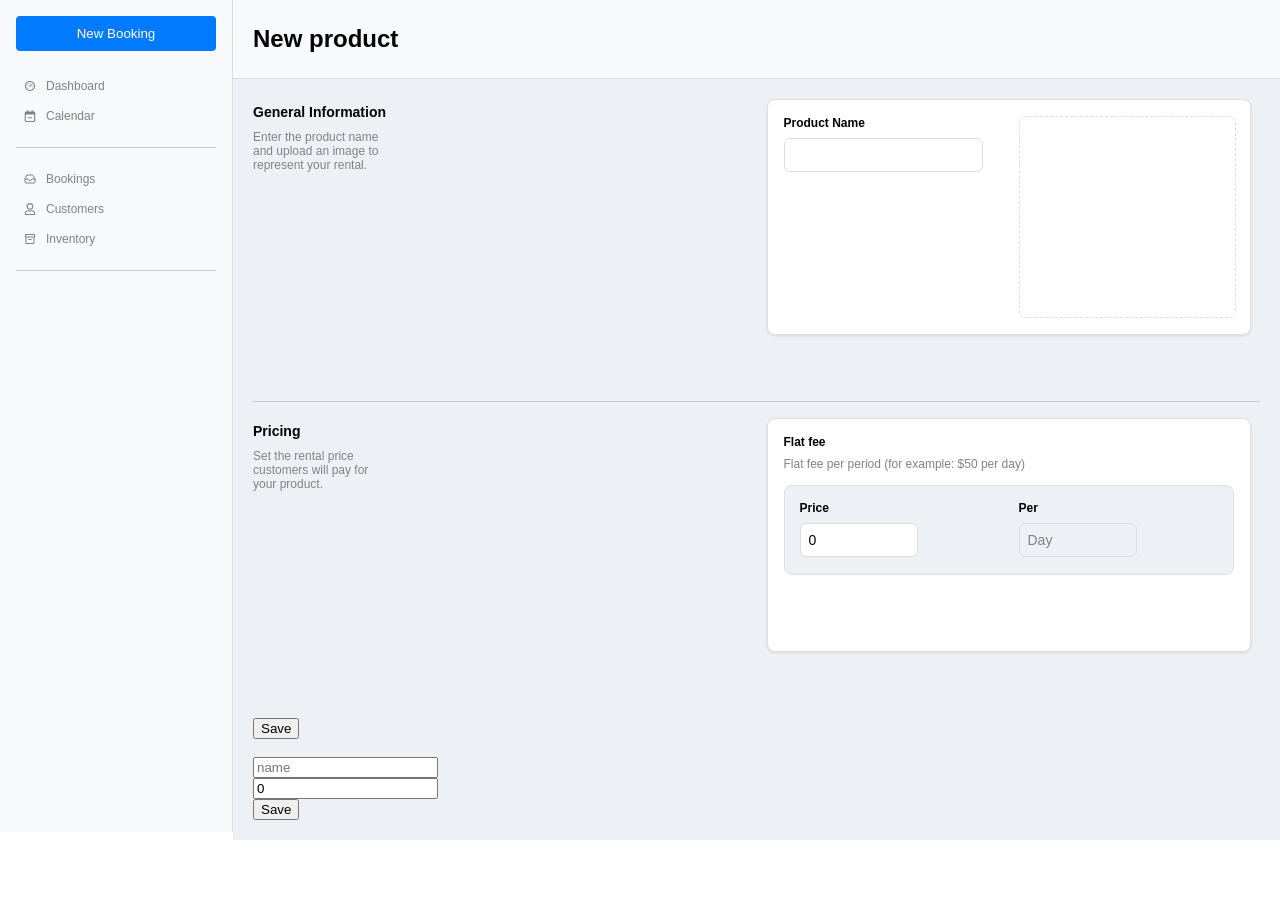
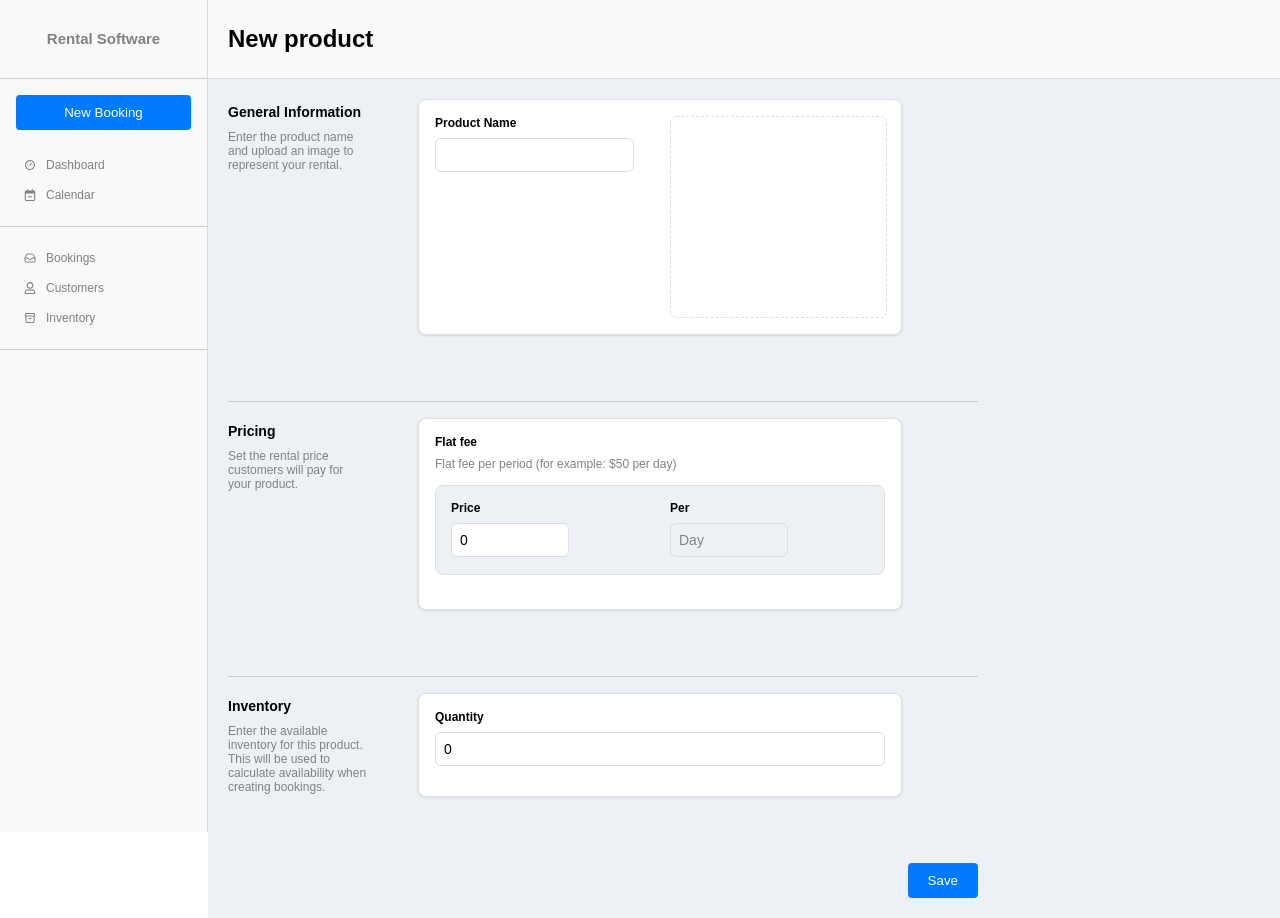
Before and after one commit to ForeverPlat/rental-software, a React (Vite) app in the folder frontend/: page /products/new in a window 1280 px wide. Before the commit the page ends 840 px from the top, so only its background shows below. Built offline with nearby package versions, Linux system fonts and the light colour scheme.

Commit message:
likely final round for styling, and finished request for customer

```diff
--- a/frontend/src/App.jsx
+++ b/frontend/src/App.jsx
@@ -15,7 +15,7 @@ import Calendar from './features/Calendar';
 import Inventory from './features/Inventory';
 
 import NewBooking from './features/NewBooking/NewBooking';
-import NewCustomer from './features/NewCustomer'
+import NewCustomer from './features/NewCustomer/NewCustomer'
 import NewProduct from './features/NewProduct/NewProduct';
 
 const App = () => {
--- a/frontend/src/components/MetricCard.jsx
+++ b/frontend/src/components/MetricCard.jsx
@@ -4,7 +4,7 @@ const MetricCard = ({ label, value }) => {
   return (
     <div style={{
       border: '1px solid #ddd',
-      'background-color': '#ffffff',
+      backgroundColor: '#ffffff',
       borderRadius: '8px',
       padding: '1rem',
       minWidth: '120px',
--- a/frontend/src/components/Sidebar/Sidebar.css
+++ b/frontend/src/components/Sidebar/Sidebar.css
@@ -1,5 +1,7 @@
 .sidebar {
-  width: 200px;
+  width: 175px;
+  max-width: 175px;
+  min-width: 175px;
   height: 100vh;
   background-color: #f8f9fa;
   color: #828282;
@@ -8,6 +10,14 @@
   flex-direction: column;
   border-right: 1px solid #ddd;
   font-size: 12px;
+}
+
+.sidebar-logo {
+  display: flex;
+  justify-content: center;
+  padding: 14.25px 0px;
+  font-size: 15px;
+  font-weight: bold;
 }
 
 .new-booking-btn {
@@ -45,7 +55,7 @@
 }
 
 .sidebar-divider {
-  margin: 16px 0;
+  margin: 16px -16px;
   border: none;
   border-top: 1px solid #ccc;
 }
--- a/frontend/src/components/Sidebar/Sidebar.jsx
+++ b/frontend/src/components/Sidebar/Sidebar.jsx
@@ -26,6 +26,12 @@ const Sidebar = () => {
 
   return (
     <nav className='sidebar' style={Sidebar.css}>
+
+      <div className='sidebar-logo'>
+        Rental Software
+      </div>
+
+      <hr className='sidebar-divider' />
 
       <button className='new-booking-btn' onClick={ () => navigate('/bookings/new') }>New Booking</button>
 
--- a/frontend/src/features/NewBooking/NewBooking.jsx
+++ b/frontend/src/features/NewBooking/NewBooking.jsx
@@ -1,4 +1,4 @@
-import React, { useState, useEffect } from 'react'
+import React, { useState, useEffect, useCallback } from 'react'
 import './NewBooking.css'
 // import SearchBar from '../../components'
 import SearchBar from '../../components/SearchBar/SearchBar';
@@ -15,35 +15,28 @@ const NewBooking = () => {
   const [searchTerm, setSearchTerm] = useState('');
   const [productSearchTerm, setProductSearchTerm] = useState('');
 
-    // get userId from token (in localStorage)
-    // booking name
-    // booking email
-    // booking number
+    const [booking, setBooking] = useState({
+      "customerId": '',
+      'pickupDate': '',
+      'pickupTime': '',
+      'returnDate': '',
+      'returnTime': '' ,
+      "status": 'pending',
+      "products": [],
+      "payment": {}
+    });
 
-    //  check how to properly set up the number
-    const [booking, setBooking] = useState({"customerId": '', "products": [], 'pickupDate': '', 'pickupTime': '', 'returnDate': '', 'returnTime': '' });
-
-    // create the rolidex thing of customers
-    // selecting the customer will give their id
     const [customer, setCustomer] = useState(null);
 
-    // this will work similarly to the customers
-    // but will be an array of products the user chooses
     const [products, setProducts] = useState([]);
     const [productTotal, setProductTotal] = useState([])
 
-    // this will be selected using a calender component
-    // i beg please look for a component library
     const [pickupDate, setPickupDate] = useState(null);
     const [returnDate, setReturnDate]= useState(null);
 
     const [pickupTime, setPickupTime] = useState(null);
     const [returnTime, setReturnTime] = useState(null);
 
-    // drop down menu?
-    // status starts of as a default maybe?
-
-    // method should be a drop down menu of option
     const [payment, setPayment] = useState({ 'method': '', amount: 0 })
 
     const [error, setError] = useState('');
@@ -53,7 +46,7 @@ const NewBooking = () => {
   // Handle selection from SearchBar
   const handleProductSelect  = (item) => {
 
-    if (products.some(existingProduct => existingProduct.id === item.id)) {
+    if (products.some(existingProduct => existingProduct._id === item._id)) {
       console.log(`Product with ID ${item.id} already selected`);
       return;
     }
@@ -123,17 +116,81 @@ const NewBooking = () => {
     }))
   }
 
-  const handleProductTotalChange = (id, total) => {
+  // do more reading on useCallBack
+  // preventing infinite loop by ensuring this isn't called on every render?
+  // but instead only when user makes change
+  const handleProductTotalChange = useCallback((id, total) => {
     setProductTotal((prev) => {
       const updatedTotals = prev.filter((totalObj) => totalObj.product !== id);
       return [...updatedTotals, { product: id, total }];
     })
-  }
+
+    const bookingTotal = 0;
+      productTotal.forEach((product) => {
+      bookingTotal += product.total;
+    })
+
+    setPayment({ total: bookingTotal });
+
+    setBooking((booking) => ({
+      ...booking,
+      payment: {
+        ...booking.payment,
+        amount: bookingTotal
+      }
+    }))
+
+  }, []);
 
   const getBookingTotal = () => {
     if (!productTotal.length) return 0;
     return productTotal.reduce((sum, item) => sum + (item.total || 0), 0).toFixed(2);
   }
+
+  // const [booking, setBooking] = useState({
+  //     "customerId": '',
+  //     "products": [],
+  //     'pickupDate': '',
+  //     'pickupTime': '',
+  //     'returnDate': '',
+  //     'returnTime': ''
+  //   });
+
+    const handleSubmit = async () => {
+      const token = localStorage.getItem('token');
+
+      const { customerId, products, pickupDate, pickupTime, returnDate, returnTime } = booking;
+
+      if (customerId || products || pickupDate || pickupTime || returnDate || returnTime) {
+        setError("All fields must be filled.");
+      }
+
+      try {
+        const res = await fetch('http://localhost:2000/api/bookings', {
+          method: 'POST',
+          headers: {
+            'Content-Type': 'application/json',
+            'Authorization': `Bearer ${token}`
+          },
+          body: JSON.stringify(booking), // update from startDate and other to pick up and return
+        });
+
+        const result = await res.json();
+
+        if (res.ok) {
+          // setSuccess('Verification email sent.');
+          delayedMessage(setSuccess, 'Booking has been created.')
+          setBooking({ "customerId": '', "products": [], "pickupDate": '', "pickupTime": '', "returnDate": '', "returnTime": '' });
+        } else {
+          delayedMessage(setError, result.error || 'Failed to create product.')
+          // setError(result.error || 'Failed to create user.');
+        }
+
+      } catch (error) {
+        delayedMessage(setError, 'An error occurred. Please try again later.');
+        // setError('An error occurred. Please try again later.');
+      }
+    }
 
   // console.log(booking);
 
@@ -270,6 +327,9 @@ const NewBooking = () => {
           </div>
         )}
 
+        {/* make it so button can only be clicked when all fields are filled */}
+        <button className='new-booking-save-button' onClick={handleSubmit}>Save</button>
+
 
 
         {/* Display selected item details (optional, for debugging) */}
--- /dev/null
+++ b/frontend/src/features/NewCustomer/NewCustomer.css
@@ -0,0 +1,59 @@
+.new-customer-container {
+    display: flex;
+    flex-direction: column;
+    /* gap: 20px; */
+    background-color: #fff;
+    border-radius: 8px;
+    box-shadow: 0 1px 3px rgba(0, 0, 0, 0.1);
+    padding: 16px;
+    margin-bottom: 16px;
+    border: 1px solid #e0e0e0;
+    max-width: 450px;
+    min-width: 300px;
+    height: 175px;
+    min-height: 170px;
+}
+
+.new-customer-customer-name-input {
+    font-size: 16px !important;
+    padding: 15px 20px !important;
+    margin: 0px !important;
+}
+
+.new-customer-container input {
+    padding: 8px;
+    border: 1px solid #ddd;
+    border-radius: 4px;
+    font-size: 14px;
+    margin-bottom: 10px;
+}
+
+.new-customer-information-header {
+    font-weight: 600;
+    margin-bottom: 16px;
+}
+
+.new-customer-information-container {
+    display: grid;
+    grid-template-columns: 1fr 1fr;
+    gap: 20px;
+}
+
+.new-customer-subheader-span {
+  display: flex;
+  align-items: center;
+  font-size: 11px;
+  font-weight: bold;
+  margin-bottom: 4px;
+}
+
+.new-customer-save-button {
+    display: flex;
+    justify-self: right;
+    background-color: #007bff;
+    color: white;
+    border: none;
+    padding: 10px 20px;
+    border-radius: 4px;
+    cursor: pointer;
+}
--- a/frontend/src/features/NewCustomer.jsx
+++ b/frontend/src/features/NewCustomer/NewCustomer.jsx
@@ -1,4 +1,5 @@
 import React, { useState, useEffect } from 'react'
+import './NewCustomer.css'
 
 const NewCustomer = () => {
 
@@ -12,12 +13,24 @@ const NewCustomer = () => {
     const [error, setError] = useState('');
     const [success, setSuccess] = useState('');
 
-    const handleChange = (e) => {
-      const { name, value } = e.target;
-
+    const handleNameChange = (e) => {
       setCustomer((prevCustomer) => ({
           ...prevCustomer,
-          [name]: value
+          name: e.target.value
+      }))
+    }
+
+    const handleEmailChange = (e) => {
+      setCustomer((prevCustomer) => ({
+          ...prevCustomer,
+          email: e.target.value
+      }))
+    }
+
+    const handleNumberChange = (e) => {
+      setCustomer((prevCustomer) => ({
+          ...prevCustomer,
+          number: e.target.value
       }))
     }
 
@@ -31,8 +44,7 @@ const NewCustomer = () => {
       }, 100); // Small delay to ensure previous message clears
     };
 
-    const handleSubmit = async (e) => {
-      e.preventDefault();
+    const handleSubmit = async () => {
       const token = localStorage.getItem('token');
 
       const { name, email, number } = customer;
@@ -73,18 +85,39 @@ const NewCustomer = () => {
     }
 
   return (
-    <div>
-        <form className='new-customer-form' id='new-customer-form' onSubmit={handleSubmit}>
-            <div className="new-customer-msg" style={{ color: error ? 'red' : 'green' }}>
-              {error || success}
-            </div> <br />
-            <input type="text" name='name' placeholder="name" value={customer.name} onChange={handleChange} required /> <br />
-            <input type="email" name='email' placeholder="Email" value={customer.email} onChange={handleChange} required /> <br />
-            <input type="phone" name='number' placeholder="Number" value={customer.number} onChange={handleChange} required /> <br />
-            <button id="new-customer-button" type="submit">Create Customer</button>
-        </form>
+    <div  style={{ padding: '20px', maxWidth: '450px' }}>
+
+      <div className='new-customer-container'>
+
+        {/* customer name input */}
+        <input className='new-customer-customer-name-input' type="text" name='name' placeholder="Customer name" value={customer.name} onChange={handleNameChange} /> <br />
+
+        <hr style={{ borderTop: ' 1px solid #ccc', marginBottom: '16px' }}/>
 
 
+        {/* Information header */}
+        <span className='new-customer-information-header'>Information</span>
+        {/* email */}
+        {/* customer type */}
+        {/* phone */}
+        <div className='new-customer-information-container'>
+          <div style={{ display: 'flex', flexDirection: 'column' }}>
+            <span className='new-customer-subheader-span'>Email</span>
+            <input type="email" name='email' placeholder="Email" value={customer.email} onChange={handleEmailChange} required />
+          </div>
+          <div style={{ display: 'flex', flexDirection: 'column' }}>
+            <span className='new-customer-subheader-span'>Phone Number</span>
+            <input type="phone" name='number' placeholder="Number" value={customer.number} onChange={handleNumberChange} required />
+          </div>
+        </div>
+        <div className="new-product-msg" style={{ color: error ? 'red' : 'green' }}>
+          { error || success }
+        </div>
+      </div>
+
+
+        {/* make it so button can only be clicked when all fields are filled */}
+        <button className='new-customer-save-button' onClick={handleSubmit}>Save</button>
     </div>
   )
 }
--- a/frontend/src/features/NewProduct/NewProduct.css
+++ b/frontend/src/features/NewProduct/NewProduct.css
@@ -1,8 +1,16 @@
 .new-product-container-wrapper {
     display: grid;
-    grid-template-columns: 1fr 1fr;
-    gap: 20px;
+    grid-template-columns: auto 1fr;
+    gap: 50px;
     margin-bottom: 50px;
+}
+
+.new-product-header-span {
+  display: flex;
+  align-items: center;
+  margin-bottom: 8px;
+  font-size: 12px;
+  font-weight: bold;
 }
 
 .new-product-name-container {
@@ -25,6 +33,7 @@
     display: flex;
     flex-direction: column;
     gap: 10px;
+    max-width: 200px;
 }
 
 .new-product-description span {
@@ -38,14 +47,6 @@
     max-width: 140px;
     font-size: 12px;
     color: #828282;
-}
-
-.new-product-name-container span {
-  display: flex;
-  align-items: center;
-  margin-bottom: 8px;
-  font-size: 12px;
-  font-weight: bold;
 }
 
 .new-product-name-container input {
@@ -82,7 +83,7 @@
     border: 1px solid #e0e0e0;
     max-width: 450px;
     min-width: 300px;
-    min-height: 200px;
+    min-height: 100px;
 }
 
 .new-product-pricing-container span {
@@ -131,3 +132,40 @@
     display: flex;
     justify-content: right;
 }
+
+/* stock */
+
+.new-product-inventory-container {
+    display: flex;
+    flex-direction: column;
+    background-color: #fff;
+    border-radius: 8px;
+    box-shadow: 0 1px 3px rgba(0, 0, 0, 0.1);
+    padding: 16px;
+    margin-bottom: 16px;
+    border: 1px solid #e0e0e0;
+    max-width: 450px;
+    min-width: 300px;
+    height: 70px;
+    min-height: 70px;
+}
+
+.new-product-inventory-container input {
+    /* width: 280px; */
+    padding: 8px;
+    border: 1px solid #ddd;
+    border-radius: 6px;
+    font-size: 14px;
+    outline: none;
+}
+
+.new-product-save-button {
+    display: flex;
+    justify-self: right;
+    background-color: #007bff;
+    color: white;
+    border: none;
+    padding: 10px 20px;
+    border-radius: 4px;
+    cursor: pointer;
+}
--- a/frontend/src/features/NewProduct/NewProduct.jsx
+++ b/frontend/src/features/NewProduct/NewProduct.jsx
@@ -8,16 +8,28 @@ const NewProduct = () => {
     // product pricePerDay
 
     //  check how to properly set up the number
-    const [product, setProduct] = useState({ "name": '', pricePerDay: 0 });
+    const [product, setProduct] = useState({ "name": '', pricePerDay: 0, totalStock: 0 });
     const [error, setError] = useState('');
     const [success, setSuccess] = useState('');
 
-    const handleChange = (e) => {
-      const { name, value } = e.target;
-
+    const handleNameChange = (e) => {
       setProduct((prevProduct) => ({
           ...prevProduct,
-          [name]: value
+          name: e.target.value
+      }))
+    }
+
+    const handlePricingChange = (e) => {
+      setProduct((prevProduct) => ({
+          ...prevProduct,
+          pricePerDay: Number(e.target.value)
+      }))
+    }
+
+    const handleStockChange = (e) => {
+      setProduct((prevProduct) => ({
+          ...prevProduct,
+          totalStock: Number(e.target.value)
       }))
     }
 
@@ -31,8 +43,8 @@ const NewProduct = () => {
       }, 100); // Small delay to ensure previous message clears
     };
 
-    const handleSubmit = async (e) => {
-      e.preventDefault();
+    const handleSubmit = async () => {
+      console.log(product);
       const token = localStorage.getItem('token');
 
       const { name, pricePerDay } = product;
@@ -69,7 +81,7 @@ const NewProduct = () => {
     }
 
   return (
-    <div style={{ padding: '20px' }}>
+    <div style={{ padding: '20px', maxWidth: '750px' }}>
 
       <div className='new-product-container-wrapper'>
         <div className='new-product-description'>
@@ -78,8 +90,11 @@ const NewProduct = () => {
         </div>
         <div className='new-product-name-container'>
             <div>
-              <span>Product Name</span>
-              <input type="text" name='name' value={product.name} onChange={handleChange} /> <br />
+              <span className='new-product-header-span'>Product Name</span>
+              <input type="text" name='name' value={product.name} onChange={handleNameChange} /> <br />
+              <div className="new-product-msg" style={{ color: error ? 'red' : 'green' }}>
+                { error || success }
+              </div> <br />
             </div>
             <div className='product-image-upload-container'>
               <div className='product-image-upload'></div>
@@ -96,13 +111,13 @@ const NewProduct = () => {
         </div>
         <div className='new-product-pricing-container'>
           <div>
-            <span>Flat fee</span>
+            <span className='new-product-header-span'>Flat fee</span>
             <p>Flat fee per period (for example: $50 per day)</p>
           </div>
           <div className='new-product-pricing-selection-container'>
             <div>
               <span>Price</span>
-              <input type="number" name="price" value={product.pricePerDay} onChange={handleChange} />
+              <input type="number" name="price" value={product.pricePerDay} onChange={handlePricingChange} />
             </div>
 
             <div>
@@ -111,22 +126,30 @@ const NewProduct = () => {
             </div>
 
           </div>
+          <div className="new-product-msg" style={{ color: error ? 'red' : 'green' }}>
+            { error || success }
+          </div> <br />
         </div>
       </div>
 
-      <button className='new-product-save-button'>Save</button>
+      <hr className='new-product-divider' />
 
-
-        <form className='new-product-form' id='new-product-form' onSubmit={handleSubmit}>
+      <div className='new-product-container-wrapper'>
+        <div className='new-product-description'>
+          <span>Inventory</span>
+          <p>Enter the available inventory for this product. This will be used to calculate availability when creating bookings.</p>
+        </div>
+        <div className='new-product-inventory-container'>
+            <span className='new-product-header-span'>Quantity</span>
+            <input type="text" name='name' value={product.totalStock} onChange={handleStockChange} /> <br />
             <div className="new-product-msg" style={{ color: error ? 'red' : 'green' }}>
               { error || success }
             </div> <br />
-            <input type="text" name='name' placeholder="name" value={product.name} onChange={handleChange} required /> <br />
-            <input type="number" name='pricePerDay' placeholder="Number" value={product.pricePerDay} onChange={handleChange} required /> <br />
-            <button type='submit'>Save</button>
-        </form>
+        </div>
+      </div>
 
-
+      {/* make it so button can only be clicked when all fields are filled */}
+      <button className='new-product-save-button' onClick={handleSubmit}>Save</button>
     </div>
   )
 }
```
Also changed, not shown: frontend/src/features/NewBooking/ProductRow.jsx (+3 -7 lines).
